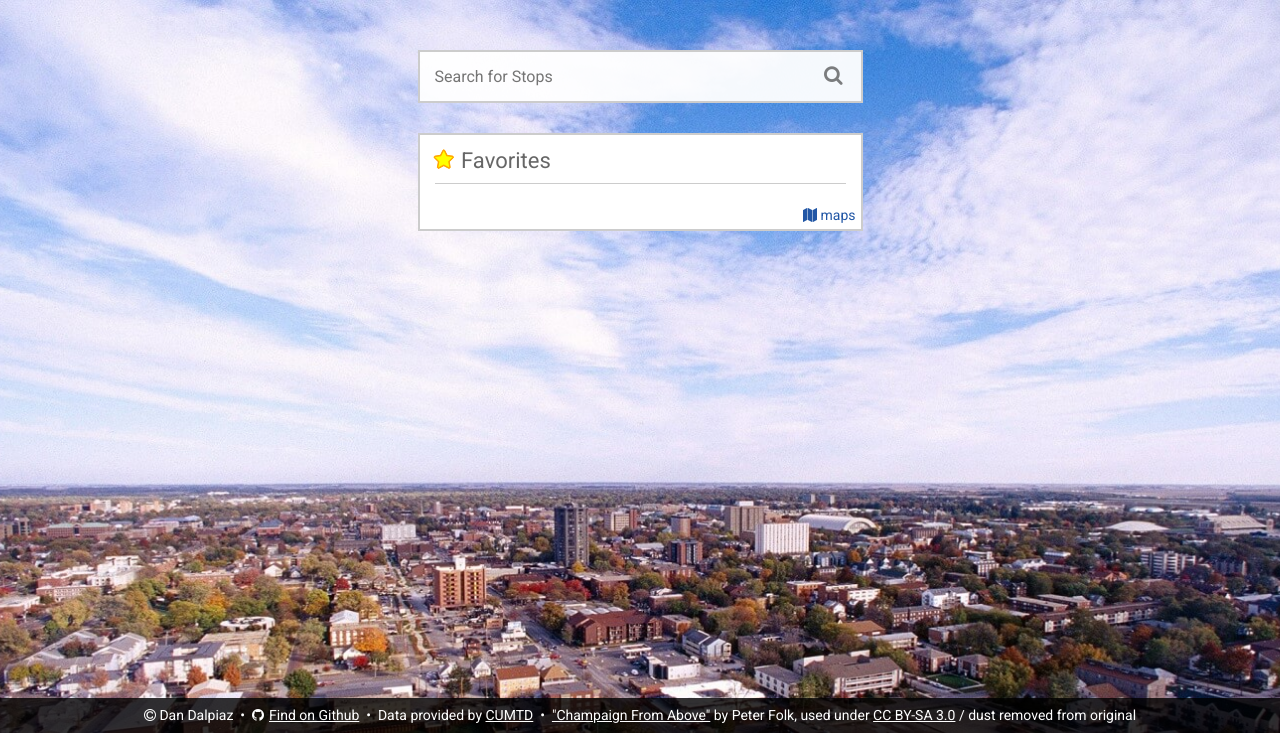
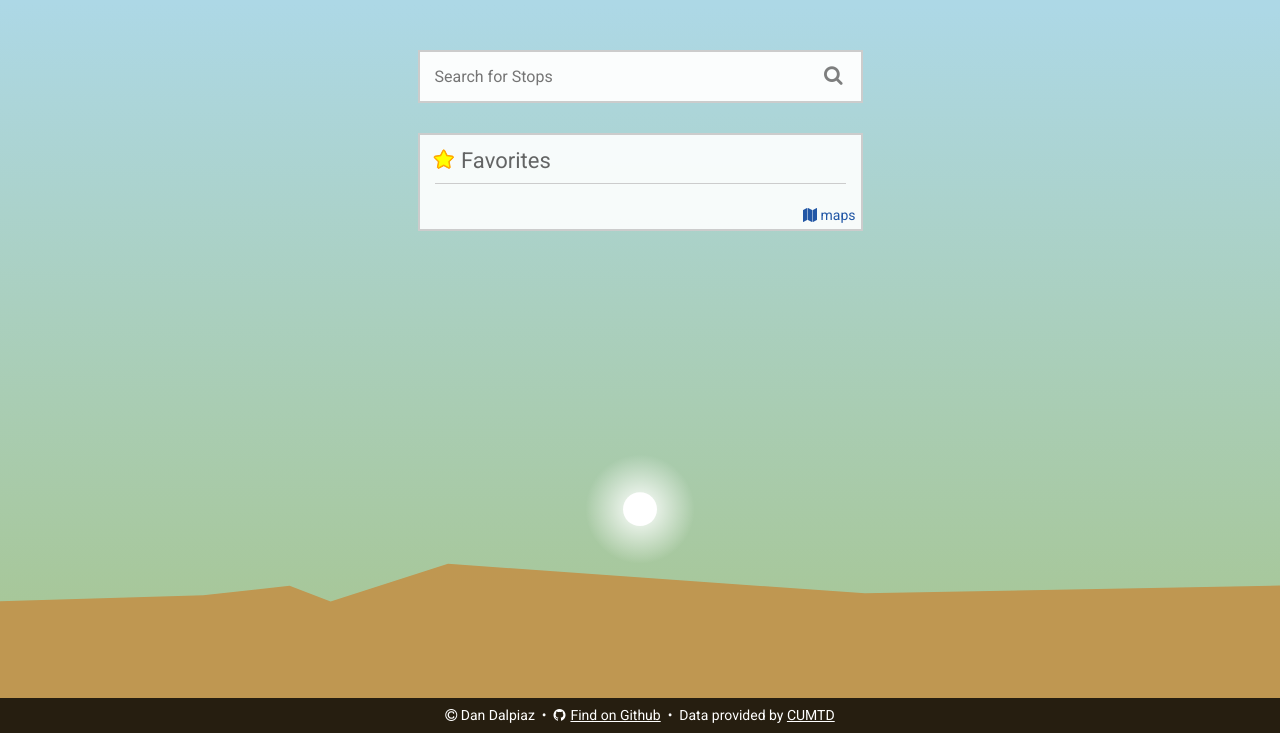
Before and after one commit to dandalpiaz/transit-cu, a Flask app: page / in a window 1280 px wide. Shown: the part 67-800 px from the top of the page. Run offline with Flask 2, Linux system fonts and the light colour scheme.

Commit message:
add svg background

```diff
--- a/app/static/style.css
+++ b/app/static/style.css
@@ -261,7 +261,7 @@ i.fa.fa-search {
     margin-left: auto;
     margin-top: 30px;
     margin-bottom: 100px;
-    background: rgba(255,255,255,1.0);
+    background: rgba(255,255,255,0.9);
     border: 2px solid #ccc;
 }
 
--- a/app/templates/home.html
+++ b/app/templates/home.html
@@ -5,7 +5,7 @@
 	<style>
 	body {height: calc(100% - 67px);}
 	#main {margin-top: 67px;}
-	#full-width-bg { background: url( "{{ url_for('static', filename='img/cu.jpg') }}" ); }
+	#full-width-bg { background: url( "{{ url_for('static', filename='img/bg.svg') }}" ); }
 	</style>
 {% endblock %}
 
@@ -38,8 +38,6 @@
 		<a target="_blank" href="https://github.com/dandalpiaz/transit-cu" rel="noopener"><i class="fa fa-github" style="padding-right: 5px;"></i>Find on Github</a>
 		&nbsp;&bull;&nbsp;
 		Data provided by <a target="_blank" href="https://mtd.org" rel="noopener">CUMTD</a>
-		&nbsp;&bull;&nbsp;
-		<a target="_blank" href="https://commons.wikimedia.org/wiki/File:Champaign_From_Above.jpg" rel="noopener">"Champaign From Above"</a> by Peter Folk, used under <a target="_blank" href="https://creativecommons.org/licenses/by-sa/3.0/deed.en" rel="noopener">CC BY-SA 3.0</a> / dust removed from original
 	</p>
 {% endblock %}
 
--- a/app/templates/maps.html
+++ b/app/templates/maps.html
@@ -5,7 +5,7 @@
 	<style>
 	body {height: calc(100% - 67px);}
 	#main {margin-top: 67px;}
-	#full-width-bg { background: url( "{{ url_for('static', filename='img/cu.jpg') }}" ); }
+	#full-width-bg { background: url( "{{ url_for('static', filename='img/bg.svg') }}" ); }
 	#filter-toggle {display:none;}
 	</style>
 {% endblock %}
--- a/app/templates/stop.html
+++ b/app/templates/stop.html
@@ -69,7 +69,7 @@ function request_stop_data() {
 					$('#error-time').html( moment(lastLoad).fromNow() );
 				} else {
 					lastLoad = moment().subtract(30, "seconds");
-					$('#stop-data').prepend("<p id='error'>There was a problem retrieving the stop data. Please try again later. The data below was last loaded: " + "<span id='error-time'>" + "less than a minute ago" + "</span>" + "</p>");
+					$('#stop-data').prepend("<p id='error'>There was a problem retrieving the stop data. Please try again later. The data below (if any) was last loaded: " + "<span id='error-time'>" + "less than a minute ago" + "</span>" + "</p>");
 				}
 			}
 			$('#no-filter-results').html("");
```
Also changed, not shown: app/static/img/bg.svg (added).
